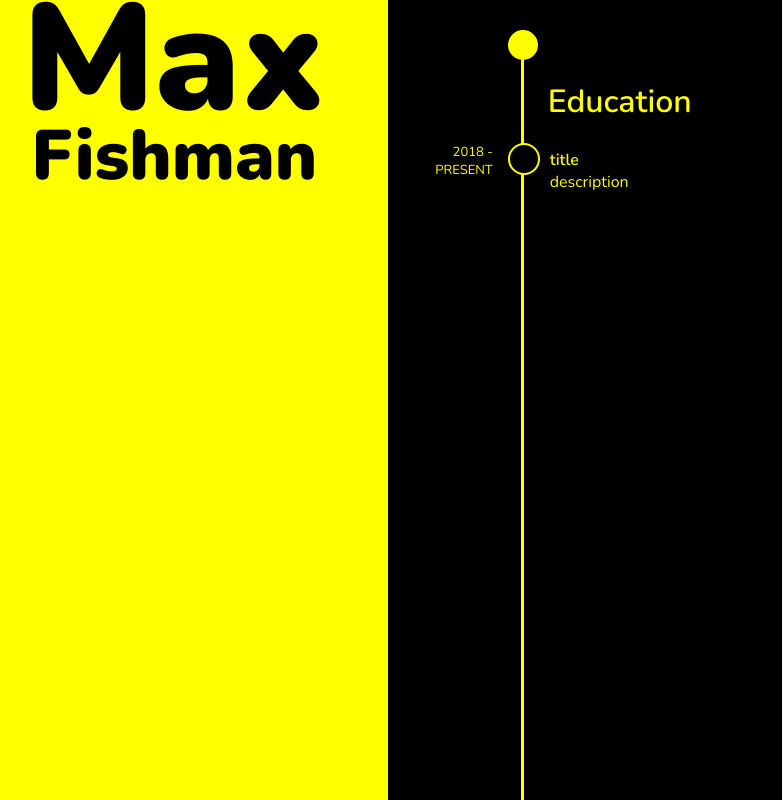
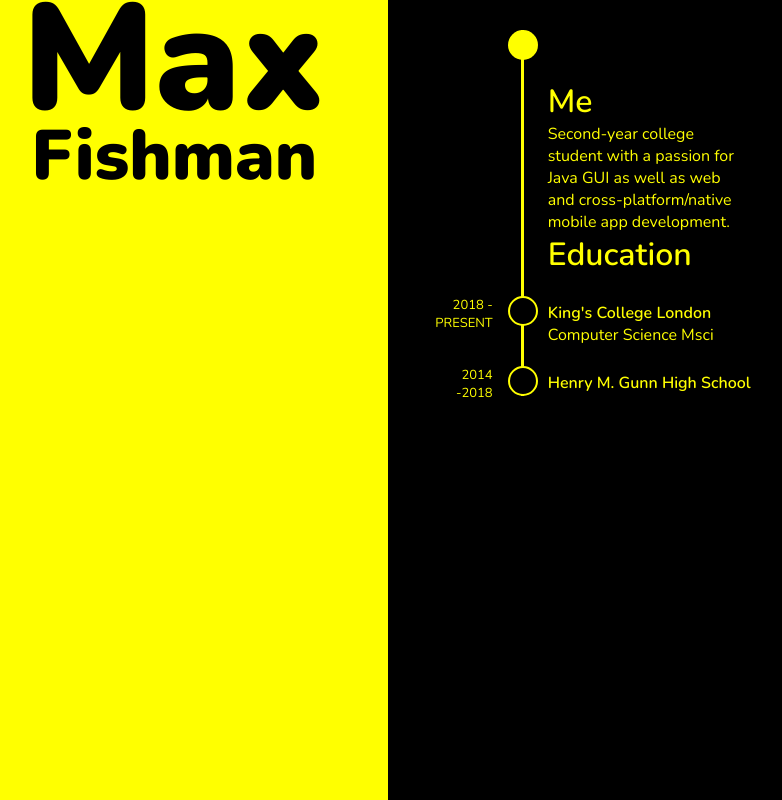
Before and after one commit to max-fish/cv, a React (Create React App) app: page / in a window 1280 px wide. Shown: the whole page, without its empty margins (39-821 px from the left). Built offline with nearby package versions, Linux system fonts and the light colour scheme.

Commit message:
dynamically-determined timeline height

```diff
--- a/package.json
+++ b/package.json
@@ -37,7 +37,7 @@
     ]
   },
   "devDependencies": {
-    "eslint": "^7.1.0",
+    "eslint": "^6.6.0",
     "eslint-plugin-react": "^7.20.0"
   }
 }
--- a/src/App/App.css
+++ b/src/App/App.css
@@ -1,5 +1,5 @@
 .App{
     display: flex;
     flex-direction: row;
-    height: 100%;
+    min-height: 100%;
 }
--- a/src/Info/info.css
+++ b/src/Info/info.css
@@ -1,5 +1,5 @@
 .infoContainer{
-    height: 100%;
+    height: available;
     flex: 2;
     background-color: black;
     color: yellow;
--- a/src/Info/timeline/entry/entry.css
+++ b/src/Info/timeline/entry/entry.css
@@ -21,6 +21,7 @@
 .entryText{
     margin-left: 10px;
     margin-top: 6px;
+    white-space: nowrap;
 }
 
 .entryTitle{
@@ -28,8 +29,8 @@
 }
 
 .entryDot {
-    width: 28px;
-    height: 28px;
+    width: 26px;
+    height: 26px;
     border-radius: 100%;
     background-color: black;
     border-color: yellow;
--- a/src/Info/timeline/entry/entry.js
+++ b/src/Info/timeline/entry/entry.js
@@ -1,17 +1,24 @@
 import React from 'react';
+import PropTypes from 'prop-types';
 import './entry.css';
 
-const Entry = () => {
+const Entry = ({ yearInterval, title, description }) => {
     return (
         <div className={'entry'}>
-            <div className={'entryYear'}>2018 -PRESENT</div>
+            <div className={'entryYear'}>{yearInterval}</div>
             <div className={'entryDot'}/>
             <div className={'entryText'}>
-                <div className={'entryTitle'}>title</div>
-                <div className={'entryDescription'}>description</div>
+                <div className={'entryTitle'}>{title}</div>
+                <div className={'entryDescription'}>{description}</div>
             </div>
         </div>
     );
 };
 
 export default Entry;
+
+Entry.propTypes = {
+  yearInterval: PropTypes.string,
+  title: PropTypes.string,
+  description: PropTypes.string
+};
--- a/src/Info/timeline/timeline.css
+++ b/src/Info/timeline/timeline.css
@@ -4,15 +4,16 @@
     height: 100%;
     margin-left: 120px;
     margin-top: 30px;
+    margin-bottom: 30px;
     width: 30px;
 }
 
 .line{
     position: relative;
     background-color: yellow;
-    height: 100%;
     width: 3px;
     margin: auto;
+    height: inherit;
 }
 
 .initialDot{
@@ -32,3 +33,9 @@
     display: flex;
     flex-direction: column;
 }
+
+.aboutMe{
+    margin-left: 40px;
+    font-family: 'Nunito', sans-serif;
+    font-weight: 300;
+}
--- a/src/Info/timeline/timeline.js
+++ b/src/Info/timeline/timeline.js
@@ -1,16 +1,29 @@
-import React from 'react';
+import React, {useEffect, useRef} from 'react';
 import './timeline.css';
 import Entry from "./entry/entry";
 import Subtitle from "./subtitle/subtitle";
 
 const Timeline = () => {
+    const contentRef = useRef(null);
+    const timelineRef = useRef(null);
+
+    useEffect(() => {
+        console.log(contentRef.current.clientHeight);
+        timelineRef.current.style.height = contentRef.current.clientHeight + 50 + 'px';
+    }, []);
+
     return (
-        <div className={'timeline'}>
+        <div ref={timelineRef} className={'timeline'}>
             <div className={'line'}/>
             <div className={'initialDot'}/>
-            <div className={'content'}>
+            <div ref={contentRef} className={'content'}>
+                <Subtitle text={'Me'}/>
+                <text className={'aboutMe'}>Second-year college student with a passion for Java GUI as well as web and cross-platform/native
+                    mobile app development.
+                </text>
                 <Subtitle text={'Education'}/>
-                <Entry/>
+                <Entry yearInterval={'2018 -PRESENT'} title={'King\'s College London'} description={'Computer Science Msci'}/>
+                <Entry yearInterval={'2014 -2018'} title={'Henry M. Gunn High School'}/>
             </div>
         </div>
     )
--- a/src/Welcome/welcome.css
+++ b/src/Welcome/welcome.css
@@ -2,6 +2,6 @@
     display: flex;
     justify-content: center;
     flex: 1;
-    height: 100%;
+    height: available;
     background-color: yellow;
 }
```
Also changed, not shown: 1 other file (tests, documents, lock files or other folders).
